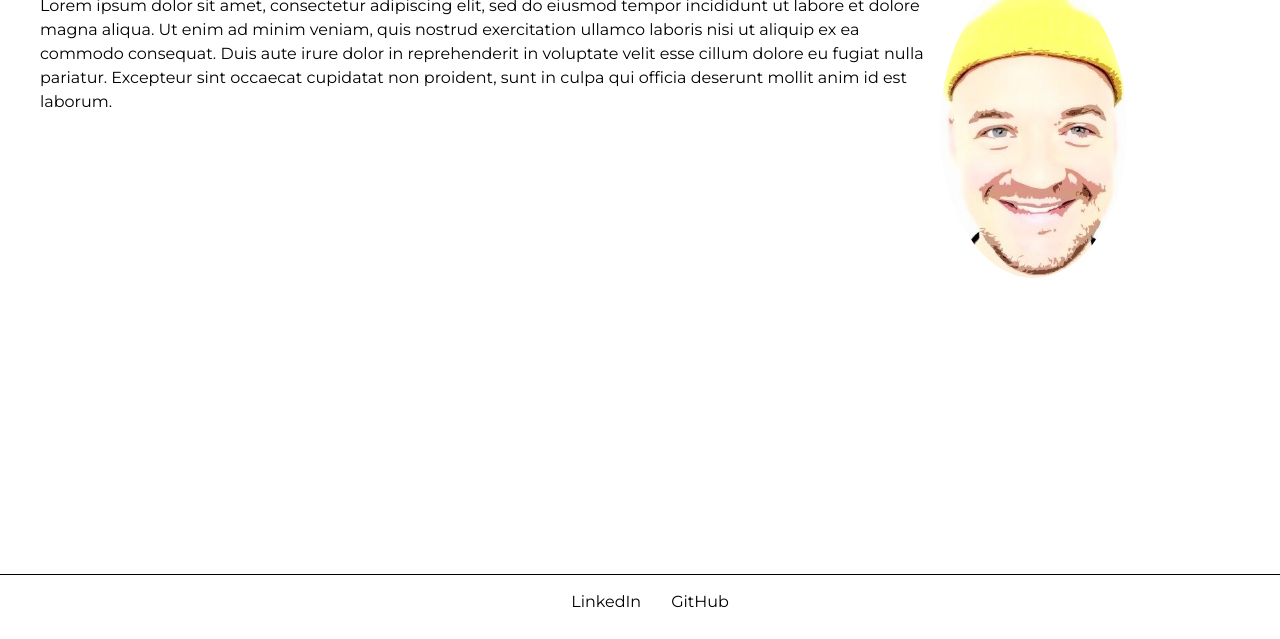
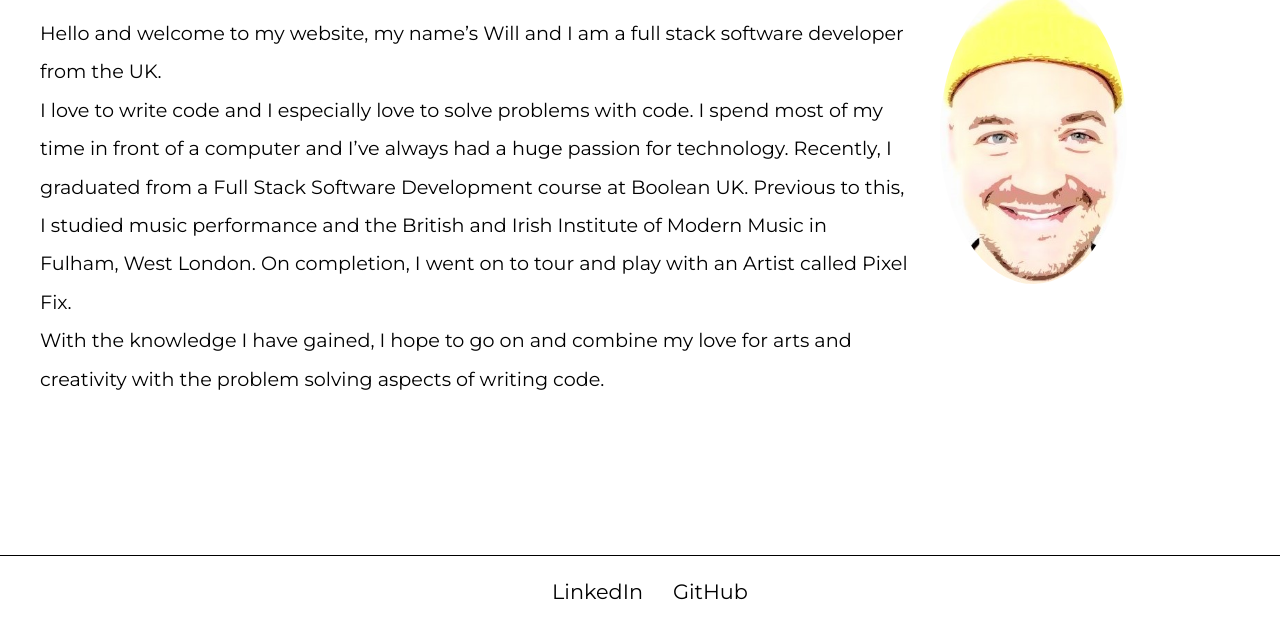
Before and after one commit to Willcowen/golden-shoe, a Gatsby site: page /about in a window 1280 px wide. Shown: the part 161-800 px from the top of the page. Built offline with nearby package versions, Linux system fonts and the light colour scheme; Gatsby itself is replaced by a stand-in of ours.

Commit message:
font size adjust

```diff
--- a/src/components/NavBar.js
+++ b/src/components/NavBar.js
@@ -3,7 +3,7 @@ import React from "react"
 
 export default function NavBar() {
   return (
-    <nav>
+    <nav className="topnav">
       <div className="links">
         <Link to="/">Home</Link>
         <Link to="/about">About</Link>
--- a/src/pages/about.js
+++ b/src/pages/about.js
@@ -6,16 +6,27 @@ export default function About() {
     <Layout>
       <h1>About</h1>
       <div className="about-body">
+        <div className="about-me">
         <p>
-          Lorem ipsum dolor sit amet, consectetur adipiscing elit, sed do
-          eiusmod tempor incididunt ut labore et dolore magna aliqua. Ut enim ad
-          minim veniam, quis nostrud exercitation ullamco laboris nisi ut
-          aliquip ex ea commodo consequat. Duis aute irure dolor in
-          reprehenderit in voluptate velit esse cillum dolore eu fugiat nulla
-          pariatur. Excepteur sint occaecat cupidatat non proident, sunt in
-          culpa qui officia deserunt mollit anim id est laborum.
+          Hello and welcome to my website, my name’s Will and I am a full stack
+          software developer from the UK.
         </p>
-        <img src="./me-new-cartoon.jpg" alt="will" className='picture-of-me'/>
+        <p>
+          I love to write code and I especially love to solve problems with
+          code. I spend most of my time in front of a computer and I’ve always
+          had a huge passion for technology. Recently, I graduated from a Full
+          Stack Software Development course at Boolean UK. Previous to this, I
+          studied music performance and the British and Irish Institute of
+          Modern Music in Fulham, West London. On completion, I went on to tour
+          and play with an Artist called Pixel Fix.
+        </p>
+        <p>
+          With the knowledge I have gained, I hope to go on and combine my love
+          for arts and creativity with the problem solving aspects of writing
+          code.
+        </p>
+        </div>
+        <img src="./me-new-cartoon.jpg" alt="will" className="picture-of-me" />
       </div>
     </Layout>
   )
--- a/src/styles/global.css
+++ b/src/styles/global.css
@@ -15,8 +15,8 @@ body {
   background-repeat: no-repeat;
 }
 p {
-  margin: 16px auto;
-  line-height: 1.5em;
+  line-height: 2em;
+  font-size: 1.2em;
 }
 
 footer {
@@ -34,6 +34,10 @@ footer {
 }
 
 /* layout & nav */
+
+.topnav, footer {
+  font-size: 1.3em;
+}
 
 .layout {
   max-width: 1200px;
@@ -69,6 +73,7 @@ nav a:hover, footer a:hover, .project-title:hover {
 .intro {
 display: flex;
 justify-content: flex-end;
+align-items: center;
 gap: 50px;
 }
 
@@ -89,13 +94,20 @@ gap: 50px;
 .about-body {
   display: grid;
   grid-template-columns: 0.75fr 0.25fr;
-  /* gap: 50px; */
+}
+
+.about-me {
+  margin-right: 30px;
+  margin-top: 30px;
+}
+.screenshots {
+  display: flex;
 }
 
 .app-screenshots {
   width: 70em;
+  max-height: 30em;
   object-fit: contain;
-  border: 1px solid black;
 }
 
 .project-nav {
@@ -107,4 +119,9 @@ gap: 50px;
   display: flex;
   flex-direction: row;
   gap: 20px;
+  font-size: 1.4em;
 }
+
+.project-subtitles {
+  font-size: 1.2em;
+}
--- a/src/styles/projects.module.css
+++ b/src/styles/projects.module.css
@@ -9,7 +9,6 @@
   font-size: 1.5em;
   font-weight: 400;
 }
-
 .portfolio {
   display: flex;
   flex-direction: column;
```
Also changed, not shown: src/pages/index.js (+2 -9 lines), src/pages/projects/TTTProject.js (+8 -4 lines), src/pages/projects/WMProject.js (+9 -6 lines).
